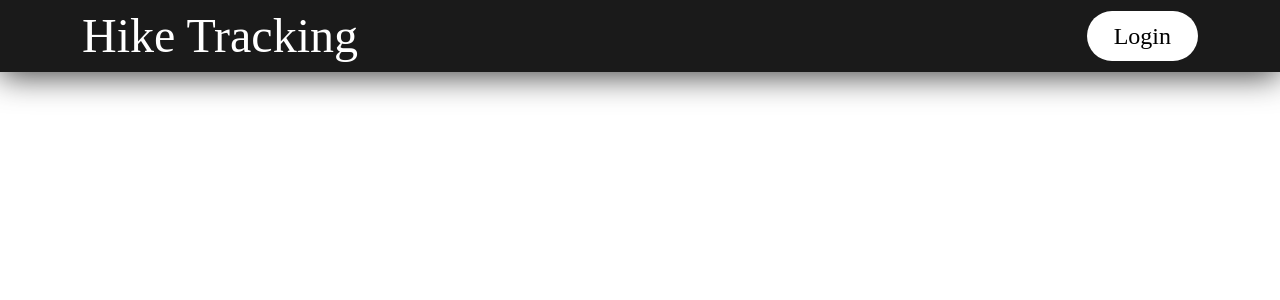
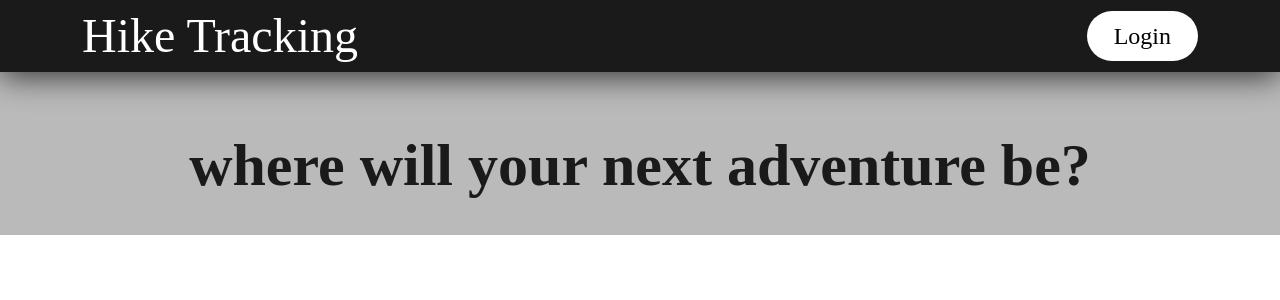
Before and after one commit to polito-SE2-TEAM-20/softeng2-Hike-Tracker, a React (Create React App) app in the folder front-end/: page / in a window 1280 px wide. Shown: the top 300 px of the page. Built offline with nearby package versions, Linux system fonts and the light colour scheme; a web font is replaced by a local one.

Commit message:
started: main page

```diff
--- a/front-end/src/components/main-page-landscape/MainPageLandscape.js
+++ b/front-end/src/components/main-page-landscape/MainPageLandscape.js
@@ -1,17 +1,19 @@
+import { Col, Row } from 'react-bootstrap'
 import './mpl-style.css'
 
 const MainPageLandscape = () => {
     return (
-        <div className="group-8">
-            <img
-                src="https://firebasestorage.googleapis.com/v0/b/unify-bc2ad.appspot.com/o/h5sikuitbl-1%3A25?alt=media&token=5f05414a-7ba8-4752-ab01-31b2f68151c2"
-                alt="Not Found"
-                className="group-7"
-            />
-            <p className="txt-931">
-                where<span className="txt-9312"> will your next adventure be?</span>
-            </p>
-        </div>
+        <div style={{ display: "flex", justifyContent: "center", backgroundColor: "#bababa" }}>
+            <Row style={{ marginTop: "120px", marginLeft: "auto", marginRight: "auto", display: "flex", justifyContent: "center"}}>
+                <p className="txt-931" style={{
+                    width: "1000px", color: "#1a1a1a", paddingBottom: "25px",
+                    margin: "auto", display: "flex", justifyContent: "center",
+                    borderRadius: "40px"
+                }}>
+                    where will your next adventure be?
+                </p>
+            </Row>
+        </div >
     )
 }
 
--- a/front-end/src/components/main-page-landscape/mpl-style.css
+++ b/front-end/src/components/main-page-landscape/mpl-style.css
@@ -51,19 +51,16 @@ p {
 }
 
 .txt-931 {
-    position: absolute;
-    top: 636px;
-    left: 422px;
-    font-size: 78px;
+    font-size: 60px;
     font-family: Crimson Text, serif;
     font-weight: 700;
-    color: rgba(255, 255, 255, 1);
+    color: rgba(0, 0, 0, 1);
     text-align: center;
-    width: 1282px;
-    height: 184px;
     word-wrap: break-word;
 }
 
 .txt-9312 {
-    font-weight: 400;
+    font-family: Crimson Text, serif;
+    font-weight: 300;
+    color: rgba(0, 0, 0, 1);
 }
--- a/front-end/src/routes/main-page/MainPage.js
+++ b/front-end/src/routes/main-page/MainPage.js
@@ -3,16 +3,21 @@ import Button from '../../components/buttons/Button';
 import { Row, Container } from 'react-bootstrap'
 import Navbar from 'react-bootstrap/Navbar';
 import { useNavigate } from "react-router-dom";
+import MainPageLandscape from '../../components/main-page-landscape/MainPageLandscape';
+
 
 const MainPage = () => {
     return (
-        <Container fluid style={{ paddingLeft: "0px", paddingRight: "0px"}}>
+        <Container fluid style={{ paddingLeft: "0px", paddingRight: "0px" }}>
             <Navbar className="is-sticky" expand="lg">
                 <Container>
                     <MainTitle color="white" size="48px" />
                     <Button text="Login" textColor="black" color="white" size="24px" />
                 </Container>
             </Navbar>
+            <Row>
+                <MainPageLandscape />
+            </Row>
         </Container >
     );
 }
```
Also changed, not shown: 1 other file (tests, documents, lock files or other folders).
